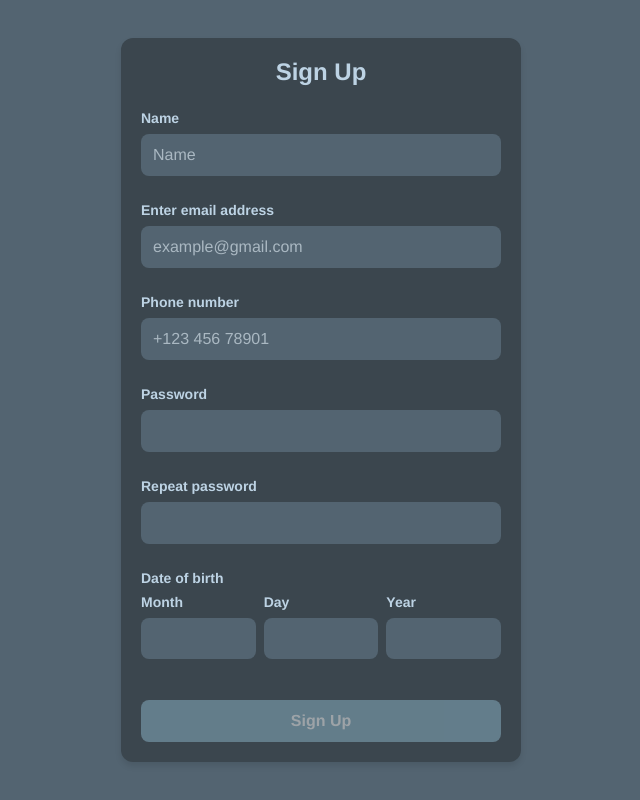
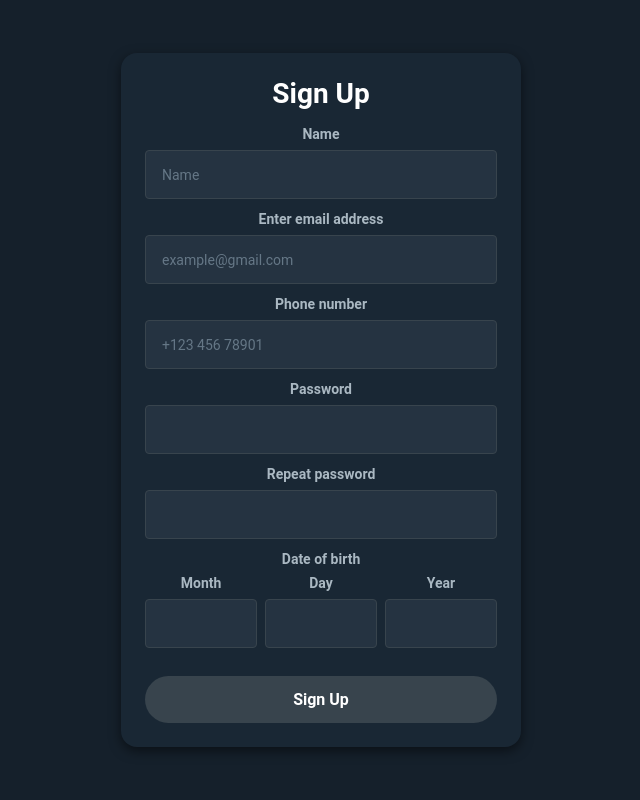
Before and after one commit to Ric-gif/XRegistrationForm, a plain HTML site: page index.html in a window 1280 px wide. Shown: the whole page, without its empty margins (319-959 px from the left). Drawn offline with Linux system fonts and the light colour scheme.

Commit message:
Refactor date of birth fields for improved accessibility and update styles for consistency

```diff
--- a/index.html
+++ b/index.html
@@ -43,12 +43,12 @@
             <p id="rPasswordError" class="error"></p>
         </div>
 
-        <label for="birth">Date of birth</label>
-        <div class="birth">
+        <label for="dob">Date of birth</label>
+        <div class="dob">
             <div class="month">
-                <label for="SELECTOR_1" id="SELECTOR_1_LABEL">Month</label>
-                <select aria-invalid="false" aria-labelledby="SELECTOR_1_LABEL" id="SELECTOR_1" data-testid="" required>
-                    <option value="" class="r-kemksi"></option>
+                <label for="month">Month</label>
+                <select id="month" required>
+                    <option value="" class="r-kemksi" selected disabled></option>
                     <option value="1" class="r-kemksi">January</option>
                     <option value="2" class="r-kemksi">February</option>
                     <option value="3" class="r-kemksi">March</option>
@@ -64,47 +64,16 @@
                 </select>
             </div>
             <div class="day">
-                <label for="SELECTOR_2" id="SELECTOR_2_LABEL">Day</label>
-                <select aria-invalid="false" aria-labelledby="SELECTOR_2_LABEL" id="SELECTOR_2" data-testid="" required>
-                    <option value="" class="r-kemksi"></option>
-                    <option value="1" class="r-kemksi">1</option>
-                    <option value="2" class="r-kemksi">2</option>
-                    <option value="3" class="r-kemksi">3</option>
-                    <option value="4" class="r-kemksi">4</option>
-                    <option value="5" class="r-kemksi">5</option>
-                    <option value="6" class="r-kemksi">6</option>
-                    <option value="7" class="r-kemksi">7</option>
-                    <option value="8" class="r-kemksi">8</option>
-                    <option value="9" class="r-kemksi">9</option>
-                    <option value="10" class="r-kemksi">10</option>
-                    <option value="11" class="r-kemksi">11</option>
-                    <option value="12" class="r-kemksi">12</option>
-                    <option value="13" class="r-kemksi">13</option>
-                    <option value="14" class="r-kemksi">14</option>
-                    <option value="15" class="r-kemksi">15</option>
-                    <option value="16" class="r-kemksi">16</option>
-                    <option value="17" class="r-kemksi">17</option>
-                    <option value="18" class="r-kemksi">18</option>
-                    <option value="19" class="r-kemksi">19</option>
-                    <option value="20" class="r-kemksi">20</option>
-                    <option value="21" class="r-kemksi">21</option>
-                    <option value="22" class="r-kemksi">22</option>
-                    <option value="23" class="r-kemksi">23</option>
-                    <option value="24" class="r-kemksi">24</option>
-                    <option value="25" class="r-kemksi">25</option>
-                    <option value="26" class="r-kemksi">26</option>
-                    <option value="27" class="r-kemksi">27</option>
-                    <option value="28" class="r-kemksi">28</option>
-                    <option value="29" class="r-kemksi">29</option>
-                    <option value="30" class="r-kemksi">30</option>
-                    <option value="31" class="r-kemksi">31</option>
+                <label for="day">Day</label>
+                <select id="day" required>
+                    <option value="" class="r-kemksi" selected disabled></option>
                 </select>
             </div>
 
             <div class="year">
                 <label for="year">Year</label>
                 <select id="year" required>
-                    <option value=""></option>
+                    <option value="" selected disabled></option>
                 </select>
             </div>
         </div>
--- a/script.js
+++ b/script.js
@@ -10,7 +10,7 @@ document.addEventListener("DOMContentLoaded", function () {
             const errorElement = document.getElementById(input.id + "Error");
 
             // Check if there is any error message or if the field is empty
-            if (input.value === "" || (errorElement && errorElement.textContent !== "")) {
+            if (input.value.trim() === "" || (errorElement && errorElement.textContent !== "")) {
                 isValid = false;
             }
         });
@@ -50,14 +50,14 @@ document.addEventListener("DOMContentLoaded", function () {
         validateForm();
     });
 
-    // phone number validation +xxx xxx xxxxx
+    // Phone number validation
     document.getElementById('phone').addEventListener('input', function () {
         const phoneField = document.getElementById('phone');
         const phoneError = document.getElementById('phoneError');
-        const regex = /^\+\d{1,3}\s\d{3}\s\d{5}$/;
+        const regex = /^\+\d{1,3}(?:\s?\d{3})?(?:\s?\d{5,})$/;
 
         if (!regex.test(phoneField.value)) {
-            phoneError.textContent = "Please enter a valid phone number. Must start with + followed by country code. Example: +123 456 78901";
+            phoneError.textContent = "Please enter a valid phone number. Must start with + followed by country code. Example: +123 456 78901 or +12345678901";
             phoneField.style.border = "1px solid red";
         } else {
             phoneError.textContent = "";
@@ -66,7 +66,9 @@ document.addEventListener("DOMContentLoaded", function () {
         validateForm();
     });
 
-    // Event listener to validate password
+
+
+    // Password validation
     document.getElementById('password').addEventListener('input', function () {
         const passwordField = document.getElementById('password');
         const passwordError = document.getElementById('passwordError');
@@ -84,7 +86,7 @@ document.addEventListener("DOMContentLoaded", function () {
         validateForm();
     });
 
-    // Event listener to validate repeat password
+    // Repeat password validation
     document.getElementById('rPassword').addEventListener('input', function () {
         const passwordField = document.getElementById('password');
         const rPasswordField = document.getElementById('rPassword');
@@ -102,63 +104,84 @@ document.addEventListener("DOMContentLoaded", function () {
         validateForm();
     });
 
-    // Event listener to validate birth date (age >= 18)
-    const monthDropdown = document.getElementById("SELECTOR_1");
-    const dayDropdown = document.getElementById("SELECTOR_2");
-    const yearDropdown = document.getElementById("year");
+    // Age validation
+    const month = document.getElementById('month');
+    const day = document.getElementById('day');
+    const year = document.getElementById('year');
 
-    // Set the years dynamically
+    // All fields are select type, so we can use the same event listener
+    month.addEventListener('change', validateAge);
+    day.addEventListener('change', validateAge);
+    year.addEventListener('change', validateAge);
+
+    // Dynamic Year select
     const currentYear = new Date().getFullYear();
-    for (let year = currentYear; year >= currentYear - 120; year--) {
-        const option = document.createElement("option");
-        option.value = year;
-        option.textContent = year;
-        yearDropdown.appendChild(option);
+    for (let i = currentYear; i >= 1900; i--) {
+        const option = document.createElement('option');
+        option.value = i;
+        option.textContent = i;
+        year.appendChild(option);
     }
 
+    // Dynamic day select depending on the month
+    month.addEventListener('change', function () {
+        const selectedMonth = month.value;
+        const selectedYear = year.value;
+
+        const daysInMonth = new Date(selectedYear, selectedMonth, 0).getDate();
+
+        day.innerHTML = "";
+        for (let i = 1; i <= daysInMonth; i++) {
+            const option = document.createElement('option');
+            option.value = i;
+            option.textContent = i;
+            day.appendChild(option);
+        }
+    });
+
     function validateAge() {
-        const day = parseInt(dayDropdown.value);
-        const month = parseInt(monthDropdown.value) - 1;
-        const year = parseInt(yearDropdown.value);
-        const ageError = document.getElementById("ageError");
+        const month = document.getElementById('month').value;
+        const day = document.getElementById('day').value;
+        const year = document.getElementById('year').value;
+        const ageError = document.getElementById('ageError');
 
-        // If any of the birth date fields are empty
-        if (!day || !month || !year) {
-            ageError.textContent = "Please fill in all date fields.";
-            return;
-        }
+        const date = new Date(year, month - 1, day);
+        const age = new Date(new Date() - date).getFullYear() - 1970;
 
-        // Calculate the age
-        const birthDate = new Date(year, month, day);
-        const age = calculateAge(birthDate);
-
-        // Check if age is less than 18 or greater than 120
-        if (age < 18 || age > 120) {
-            ageError.textContent = "Age must be between 18 and 120 years.";
+        if (age < 18) {
+            ageError.textContent = "You must be at least 18 years old to register.";
+            submitButton.disabled = true;
         } else {
             ageError.textContent = "";
+            validateForm();
         }
-
-        validateForm();
     }
 
-    // Helper function to calculate age
-    function calculateAge(birthDate) {
-        const today = new Date();
-        let age = today.getFullYear() - birthDate.getFullYear();
-        const m = today.getMonth() - birthDate.getMonth();
-        if (m < 0 || (m === 0 && today.getDate() < birthDate.getDate())) {
-            age--;
+    // Correcting day when month or year changes to avoid invalid dates
+    // Example: February 30th does not exist and should be corrected to February 28th
+    year.addEventListener('change', function () {
+        const selectedMonth = month.value;
+        const selectedYear = year.value;
+        const selectedDay = day.value;
+
+        if (selectedMonth) {
+            const daysInMonth = new Date(selectedYear, selectedMonth, 0).getDate();
+
+            // Adjust the days in the day select dropdown
+            day.innerHTML = "";
+            for (let i = 1; i <= daysInMonth; i++) {
+                const option = document.createElement('option');
+                option.value = i;
+                option.textContent = i;
+                day.appendChild(option);
+            }
+
+            // Ensure the selected day is valid
+            if (selectedDay > daysInMonth) {
+                day.value = daysInMonth;
+            } else {
+                day.value = selectedDay;
+            }
         }
-        return age;
-    }
-
-    // Event listeners for birth date dropdowns
-    dayDropdown.addEventListener('change', validateAge);
-    monthDropdown.addEventListener('change', validateAge);
-    yearDropdown.addEventListener('change', validateAge);
-
-
-    // Initial validation on page load
-    validateForm();
+    });
 });
--- a/style.css
+++ b/style.css
@@ -3,150 +3,137 @@
     margin: 0;
     padding: 0;
     box-sizing: border-box;
-    font-family: 'Helvetica Neue', Arial, sans-serif;
+    font-family: 'Roboto', Arial, sans-serif;
 }
 
 body {
-    background-color: #536471;
+    background-color: #15202B; /* Darker background similar to Twitter's dark theme */
     display: flex;
     justify-content: center;
     align-items: center;
     min-height: 100vh;
+    margin: 0;
 }
 
 /* Container */
 .container {
     width: 100%;
     max-width: 400px;
-    padding: 20px;
-    background-color: #3b464e;
-    border-radius: 12px;
-    box-shadow: 0 4px 6px rgba(0, 0, 0, 0.1);
-    color: #bdd3e4;
+    padding: 24px;
+    background-color: #192734; /* Slightly lighter shade for the form container */
+    border-radius: 16px;
+    box-shadow: 0 4px 12px rgba(0, 0, 0, 0.5);
+    color: #E1E8ED; /* Light text for readability */
+    text-align: center;
 }
 
 /* Title */
 h1 {
-    font-size: 24px;
+    font-size: 28px;
     font-weight: bold;
-    margin-bottom: 24px;
-    text-align: center;
+    margin-bottom: 16px;
+    color: #FFFFFF;
 }
 
 /* Input Labels */
 label {
-    display: block;
+    display: block; /* Ensure labels are visible */
     font-size: 14px;
     font-weight: bold;
     margin-bottom: 8px;
-    color: #bdd3e4;
+    color: #AAB8C2; /* Lighter text color for labels */
 }
 
 /* Input Fields */
 input, select {
     width: 100%;
-    padding: 12px;
+    padding: 14px 16px;
     margin-bottom: 16px;
-    border: none;
-    border-radius: 8px;
+    border: 1px solid #38444D;
+    border-radius: 4px;
     font-size: 16px;
-    color: #f5f5f5;
-    background-color: #536471;
-    transition: box-shadow 0.3s ease, background-color 0.3s ease;
+    color: #FFFFFF;
+    background-color: #253341; /* Darker input background */
+    transition: border-color 0.2s ease;
 }
 
 input:focus, select:focus {
+    border-color: #1DA1F2; /* Twitter blue focus effect */
     outline: none;
-    border: none;
-    box-shadow: 0 0 4px rgba(29, 161, 242, 0.8);
-    background-color: #4a5a65;
 }
 
-/* Placeholder */
-input::placeholder {
-    color: #aab8c2;
+/* Placeholder Styling */
+input::placeholder, select::placeholder {
+    color: #657786;
+    font-size: 14px;
 }
 
-/* Buttons */
+/* Error Messages */
+.error {
+    color: #E0245E;
+    font-size: 12px;
+    text-align: left;
+    margin-top: -12px;
+    margin-bottom: 8px;
+}
+
+/* Button Styling */
 button {
     width: 100%;
-    margin-top: 15px;
-    padding: 12px;
+    padding: 14px 16px;
     font-size: 16px;
     font-weight: bold;
     color: #fff;
-    background-color: #1da1f2;
+    background-color: #1DA1F2;
     border: none;
-    border-radius: 8px;
+    border-radius: 24px;
     cursor: pointer;
-    transition: background-color 0.3s ease, box-shadow 0.3s ease;
+    transition: background-color 0.2s ease, transform 0.2s ease;
+    margin-top: 16px;
 }
 
-button:hover {
+button:disabled {
+    background-color: #38444D;
+    cursor: not-allowed;
+}
+
+button:hover:not(:disabled) {
     background-color: #0d8ae7;
-    box-shadow: 0 3px 6px rgba(0, 0, 0, 0.2);
+    transform: translateY(-2px);
+}
+
+/* Success Card */
+.success-card {
+    max-width: 400px;
+    padding: 20px;
+    background-color: #192734;
+    border-radius: 16px;
+    box-shadow: 0 4px 12px rgba(0, 0, 0, 0.5);
+    color: #E1E8ED;
+    text-align: center;
 }
 
 /* Dropdown Styling */
 select {
     cursor: pointer;
-    background-image: none;
     -webkit-appearance: none;
     -moz-appearance: none;
     appearance: none;
+    background-image: none;
 }
 
-/* Birth Section Layout */
-.birth {
+/* DOB Fields */
+.dob {
     display: flex;
     gap: 8px;
 }
 
-.birth .month, .birth .day, .birth .year {
+.dob .month, .dob .day, .dob .year {
     flex: 1;
-}
-
-/* Error Messages */
-.error {
-    color: red;
-    font-size: 12px;
-    margin-bottom: 10px;
 }
 
 /* Autofill Fix */
 input:-webkit-autofill, textarea:-webkit-autofill, select:-webkit-autofill {
-    box-shadow: 0 0 0px 1000px #536471 inset !important;
-    -webkit-text-fill-color: #f5f5f5 !important;
+    box-shadow: 0 0 0px 1000px #253341 inset !important;
+    -webkit-text-fill-color: #FFFFFF !important;
 }
-
-
-button {
-    width: 100%;
-    padding: 12px;
-    font-size: 16px;
-    font-weight: bold;
-    color: #fff;
-    background-color: #1da1f2;
-    border: none;
-    border-radius: 8px;
-    cursor: pointer;
-    transition: background-color 0.3s ease, box-shadow 0.3s ease;
-}
-
-/* Disabled button style */
-button:disabled {
-    background-color: #8bb4c7; /* Lighter color for the disabled state */
-    cursor: not-allowed;
-    opacity: 0.5;
-}
-
-button:hover {
-    background-color: #0d8ae7;
-    box-shadow: 0 3px 6px rgba(0, 0, 0, 0.2);
-}
-
-/* Disabled button hover state */
-button:disabled:hover {
-    background-color: #8bb4c7; /* Keep the disabled button color on hover */
-    box-shadow: none;
-}
```
